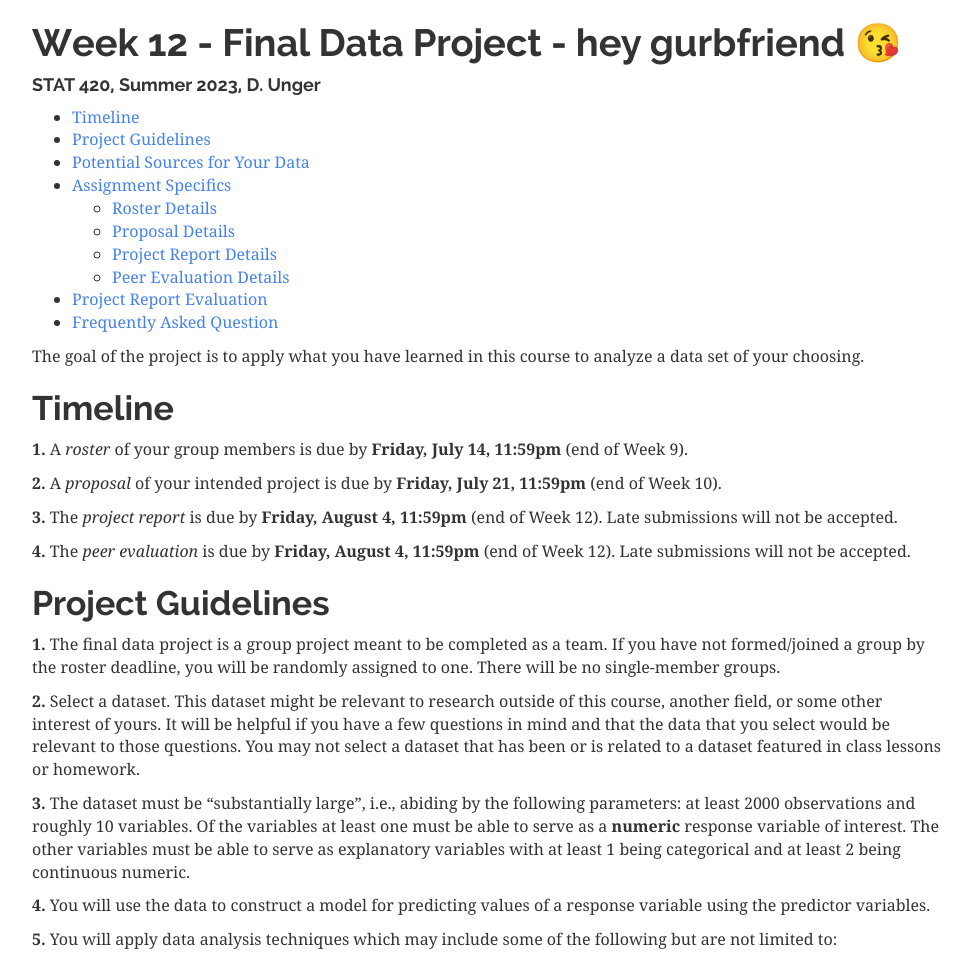
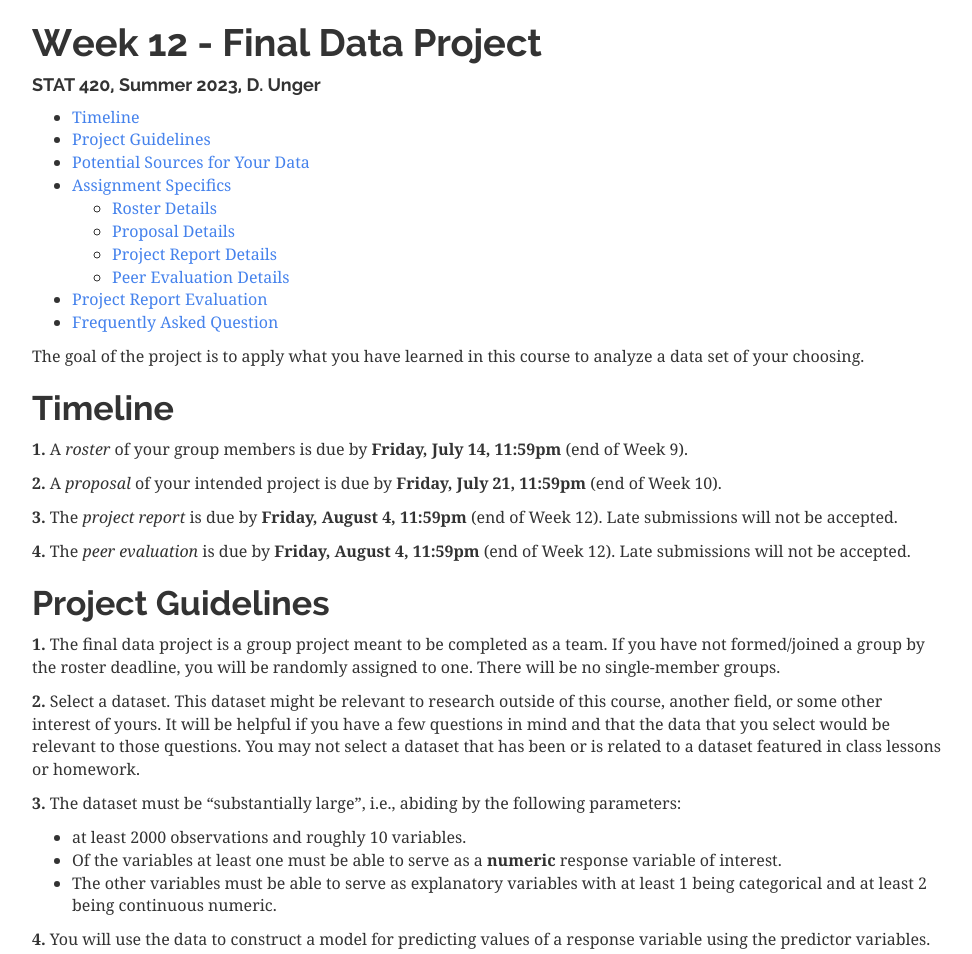
Before and after one commit to watersnoopy/watersnoopy.github.io, a plain HTML site: page index.html in a window 1280 px wide. Shown: the top 954 px of the page, without its empty margins (153-1125 px from the left). Drawn offline with nearby package versions, Linux system fonts and the light colour scheme; some packages are replaced by stand-ins of ours.

Commit message:
Update index.html

```diff
--- a/index.html
+++ b/index.html
@@ -454,7 +454,7 @@ pre code {
 
 
 
-<h1 class="title toc-ignore">Week 12 - Final Data Project - hey gurbfriend 😘</h1>
+<h1 class="title toc-ignore">Week 12 - Final Data Project</h1>
 <h4 class="author">STAT 420, Summer 2023, D. Unger</h4>
 
 </div>
@@ -487,7 +487,13 @@ pre code {
 <h1>Project Guidelines</h1>
 <p><strong>1.</strong> The final data project is a group project meant to be completed as a team. If you have not formed/joined a group by the roster deadline, you will be randomly assigned to one. There will be no single-member groups.</p>
 <p><strong>2.</strong> Select a dataset. This dataset might be relevant to research outside of this course, another field, or some other interest of yours. It will be helpful if you have a few questions in mind and that the data that you select would be relevant to those questions. You may not select a dataset that has been or is related to a dataset featured in class lessons or homework.</p>
-<p><strong>3.</strong> The dataset must be “substantially large”, i.e., abiding by the following parameters: at least 2000 observations and roughly 10 variables. Of the variables at least one must be able to serve as a <strong>numeric</strong> response variable of interest. The other variables must be able to serve as explanatory variables with at least 1 being categorical and at least 2 being continuous numeric.</p>
+<p><strong>3.</strong> The dataset must be “substantially large”, i.e., abiding by the following parameters:
+       <ul>
+              <li>at least 2000 observations and roughly 10 variables.</li>
+              <li>Of the variables at least one must be able to serve as a <strong>numeric</strong> response variable of interest.</li>
+              <li>The other variables must be able to serve as explanatory variables with at least 1 being categorical and at least 2 being continuous numeric.</li>
+       </ul>
+</p>
 <p><strong>4.</strong> You will use the data to construct a model for predicting values of a response variable using the predictor variables.</p>
 <p><strong>5.</strong> You will apply data analysis techniques which may include some of the following but are not limited to:</p>
 <ul>
```
